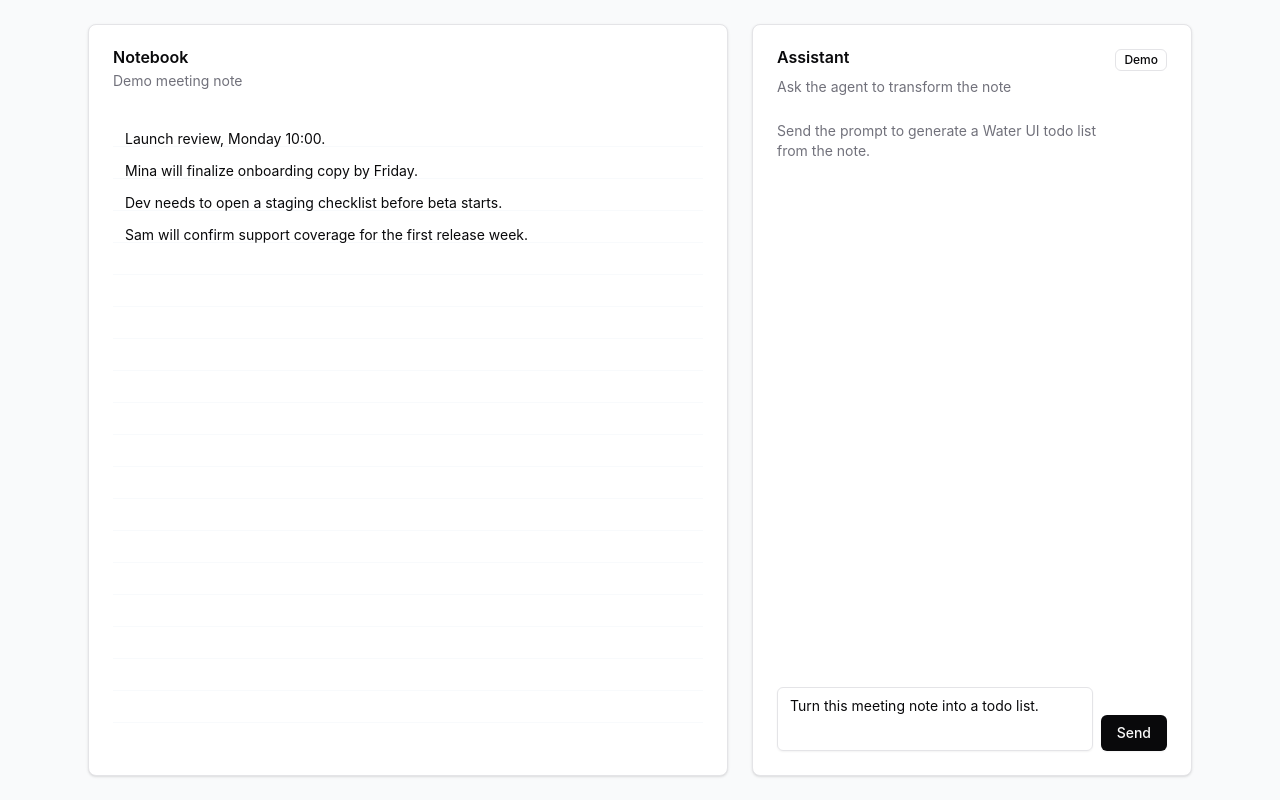
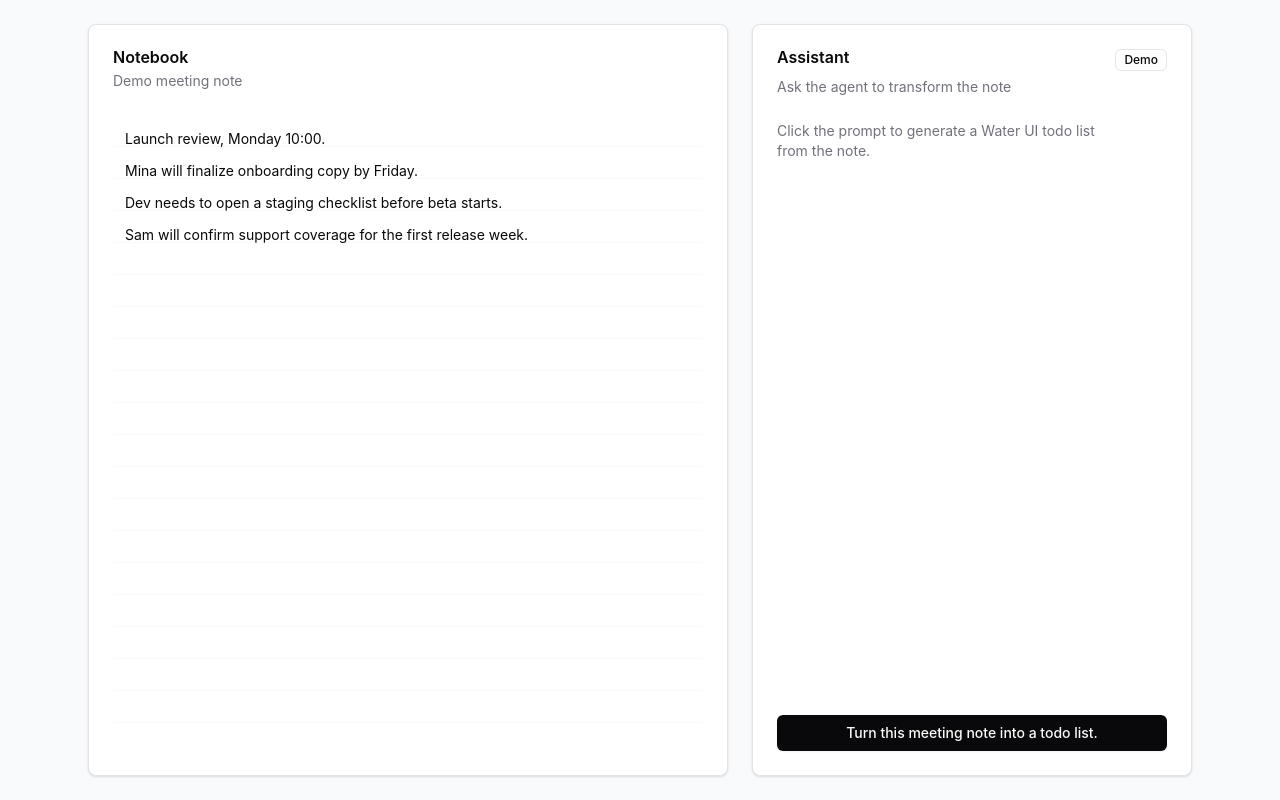
Before and after one commit to sichengchen/water-ui, a React (Vite) app in the folder examples/meeting-actions-demo/: page / in a window 1280 px wide. Built offline with nearby package versions, Linux system fonts and the light colour scheme.

Commit message:
fix(examples): use fixed meeting prompt button

```diff
--- a/examples/meeting-actions-demo/src/main.tsx
+++ b/examples/meeting-actions-demo/src/main.tsx
@@ -38,17 +38,15 @@ const defaultPrompt = "Turn this meeting note into a todo list.";
 
 function App(): ReactNode {
   const [note, setNote] = useState(exampleMeetingNote);
-  const [prompt, setPrompt] = useState(defaultPrompt);
   const [chat, setChat] = useState<ChatState>({ status: "idle" });
-  const canSend = note.trim().length > 0 && prompt.trim().length > 0 && chat.status !== "thinking";
+  const canSend = note.trim().length > 0 && chat.status !== "thinking";
 
   async function sendMessage(): Promise<void> {
     if (!canSend) {
       return;
     }
 
-    const sentPrompt = prompt.trim();
-    setChat({ status: "thinking", prompt: sentPrompt });
+    setChat({ status: "thinking", prompt: defaultPrompt });
 
     try {
       await wait(500);
@@ -70,7 +68,7 @@ function App(): ReactNode {
 
       setChat({
         status: "ready",
-        prompt: sentPrompt,
+        prompt: defaultPrompt,
         ui: verification.ui,
         meetingRuntime: runtime,
       });
@@ -125,24 +123,14 @@ function App(): ReactNode {
               {renderAssistantMessage(chat)}
             </div>
             {renderCreateTasksButton(chat)}
-            <div className="grid grid-cols-[minmax(0,1fr)_auto] items-end gap-2 pt-2 max-sm:grid-cols-1">
-              <Textarea
-                aria-label="Chat message"
-                autoComplete="off"
-                className="min-h-16 resize-none"
-                name="chat-message"
-                value={prompt}
-                onChange={(event) => setPrompt(event.currentTarget.value)}
-                onKeyDown={(event) => {
-                  if ((event.metaKey || event.ctrlKey) && event.key === "Enter") {
-                    void sendMessage();
-                  }
-                }}
-              />
-              <Button disabled={!canSend} onClick={() => void sendMessage()}>
-                {chat.status === "thinking" ? "Sending..." : "Send"}
-              </Button>
-            </div>
+            <Button
+              aria-label={defaultPrompt}
+              className="w-full"
+              disabled={!canSend}
+              onClick={() => void sendMessage()}
+            >
+              {chat.status === "thinking" ? "Thinking..." : defaultPrompt}
+            </Button>
           </CardContent>
         </Card>
       </section>
@@ -162,7 +150,7 @@ function renderAssistantMessage(chat: ChatState): ReactNode {
   if (chat.status === "idle") {
     return (
       <div className="mr-auto max-w-[88%] text-sm text-muted-foreground">
-        <p>Send the prompt to generate a Water UI todo list from the note.</p>
+        <p>Click the prompt to generate a Water UI todo list from the note.</p>
       </div>
     );
   }
```
